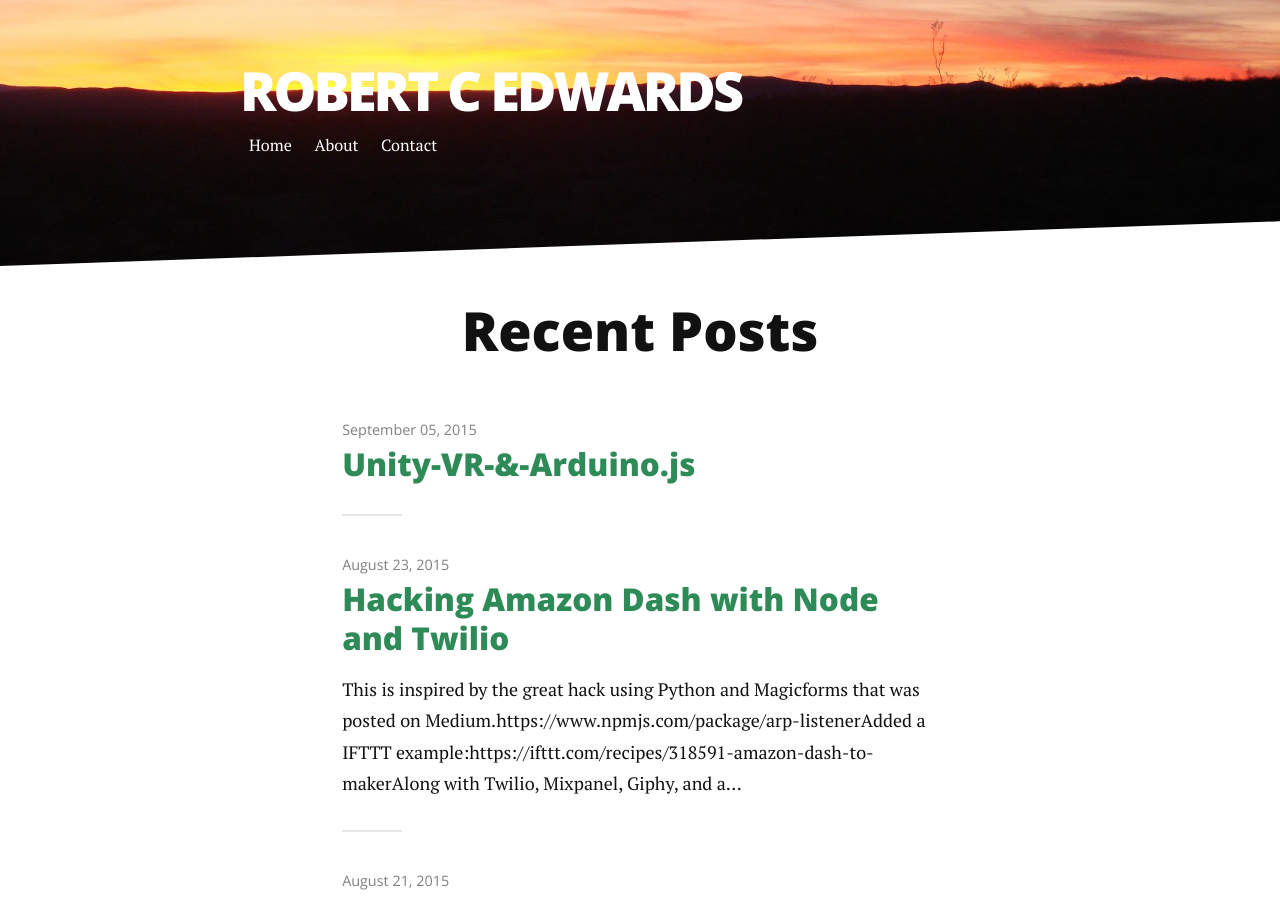
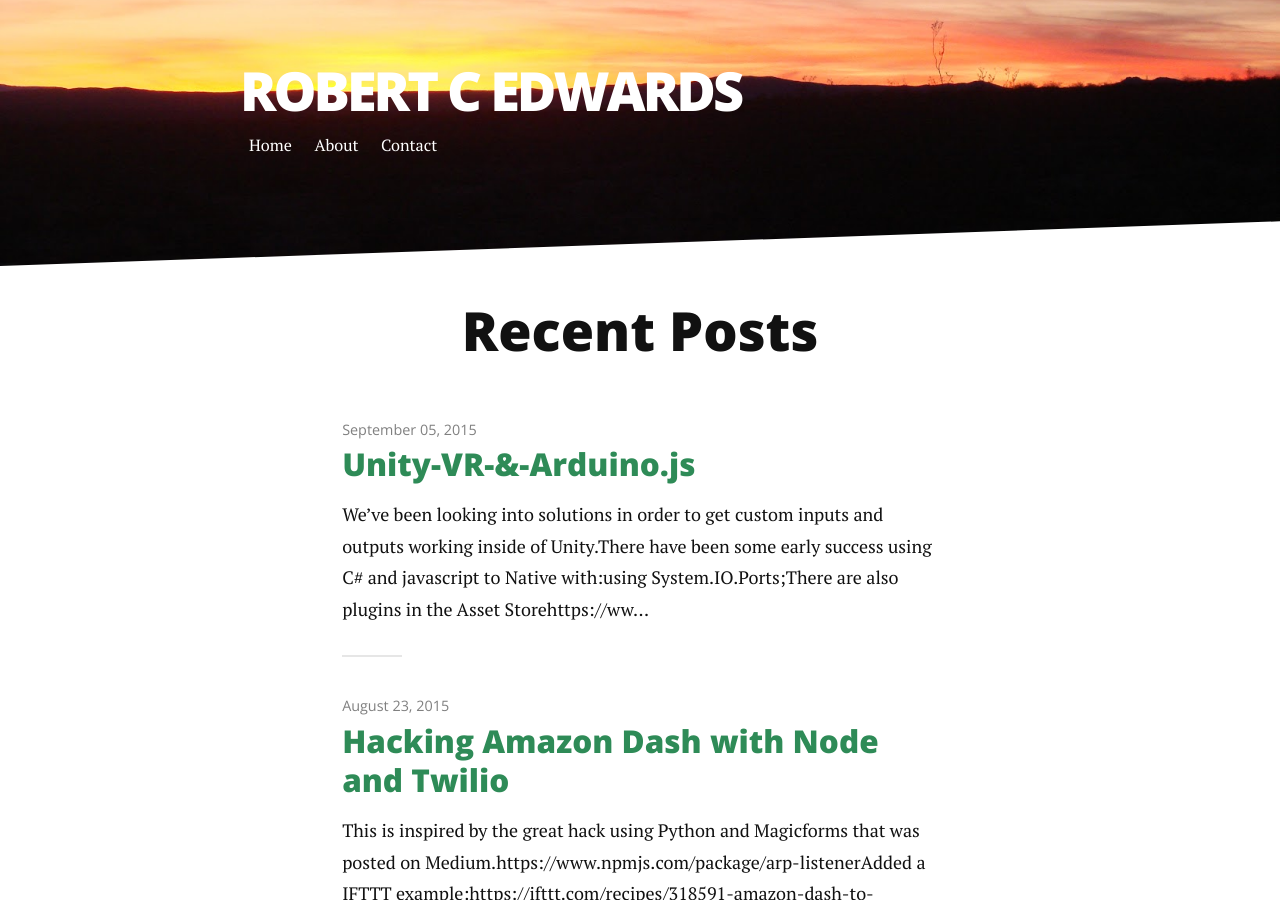
Before and after one commit to robertcedwards/robertcedwards.com, a Jekyll site: the page built from index.html, in a window 1280 px wide and 900 px high. Built offline with Jekyll 4.4.1, drawn with Linux system fonts in a browser that asks for light colours; nearby versions of some CDN libraries; Markdown is read by kramdown in place of the engine named in the settings; a script that is not in the unit is left out; the list of posts is cut into pages by our own code.

Commit message:
Update 2015-09-05-Unity-VR-Arduino.md

````diff
--- a/_posts/2015-09-05-Unity-VR-Arduino.md
+++ b/_posts/2015-09-05-Unity-VR-Arduino.md
@@ -3,3 +3,32 @@ layout: post
 title:  "Unity-VR-&-Arduino.js"
 date:   2015-09-05
 ---
+We've been looking into solutions in order to get custom inputs and outputs working inside of Unity.
+There have been some early success using C# and javascript to Native with:
+```
+using System.IO.Ports;
+
+```
+There are also plugins in the Asset Store
+https://www.assetstore.unity3d.com/en/#!/search/arduino
+
+Unidunio is one of the more mature projects but it seems to not be upadted for Unity 5 quite yet.
+https://www.assetstore.unity3d.com/en/#!/content/6804
+
+With Unity 5.2 our examples and test scene that included various ways of interacting with the Arduino all started to fail.
+Without recourse we needed to pivot in order to continue on and find a more stable solution.
+
+OSC is a
+
+https://en.wikipedia.org/wiki/Open_Sound_Control
+http://opensoundcontrol.org/introduction-osc
+
+For our purposes we'll need to use a Processing implenlation so we've used it before and integrates well with the Arduino using Firmata.
+
+One of the early articles:
+http://www.mono-project.com/archived/howtosystemioports/
+
+{% gist 5555251 gist.md %}
+
+
+http://r3dstar.co.uk/?p=211
````
